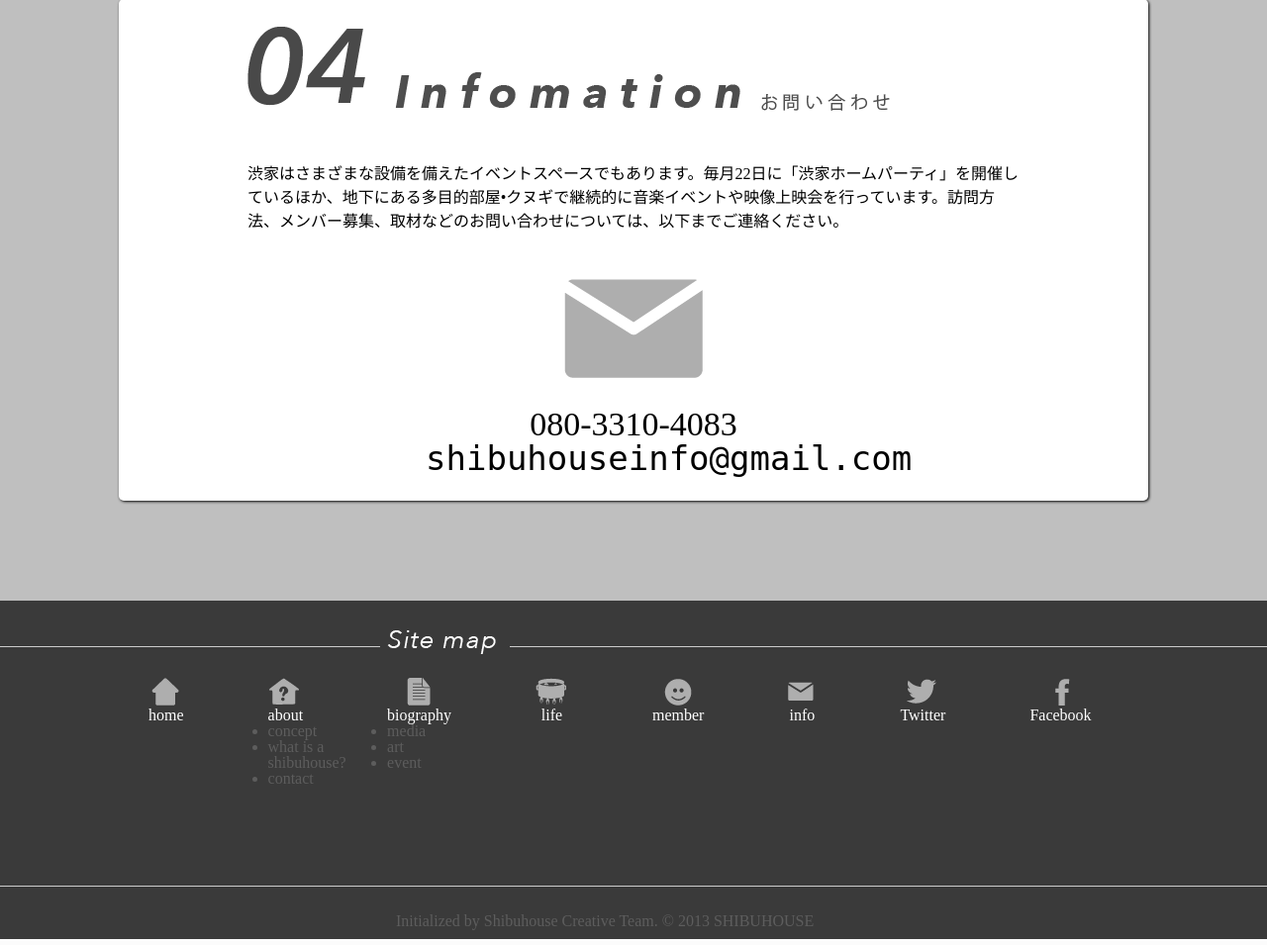
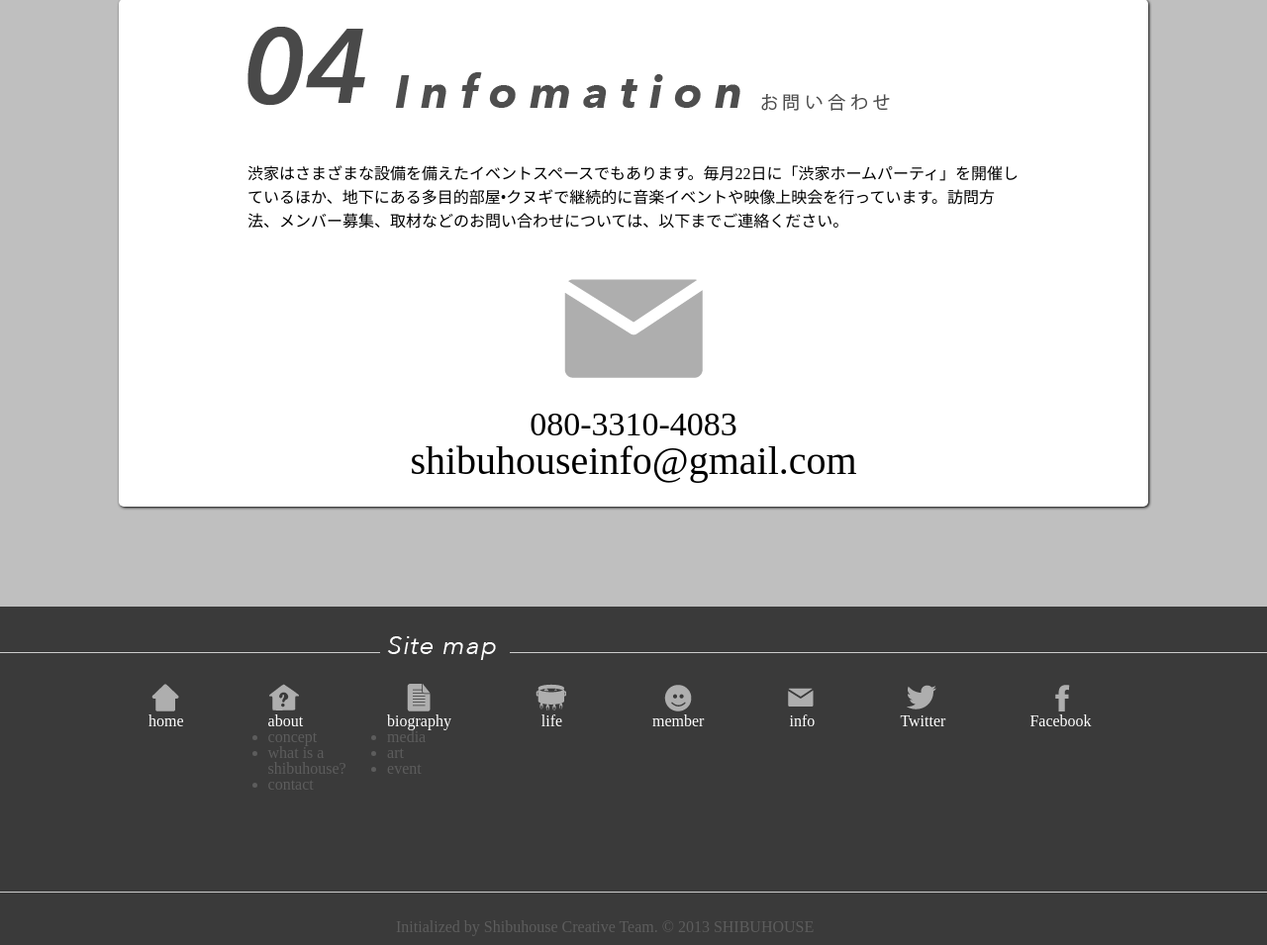
Before and after one commit to ayafujiaya/shibuhouse_new_web, a PHP site: page / in a window 1280 px wide. Shown: the part 3153-4108 px from the top of the page at 99% size. Run offline with PHP 8.4, Linux system fonts and the light colour scheme; some libraries are stand-ins or nearby versions.

Commit message:
Update index.php

```diff
--- a/index.php
+++ b/index.php
@@ -105,11 +105,13 @@ font-size: 32px;
 font-family: monospace;">
 ------->
 <div style="text-align:center; display:block; width:100%; font-size:34px;">080-3310-4083</div>
-            <p style="margin:0 auto;
+           <!--- <p style="margin:0 auto;
 width: 420px;
 font-size: 34px;
 font-family: monospace;
-display: block;">shibuhouseinfo@gmail.com</p>
+display: block;">--------->
+<div style="text-align:center; display:block; width:100%; font-size:40px;">
+shibuhouseinfo@gmail.com</div>
             <!--<img style="margin:0 auto 16px auto; display: block;" src="./img/call_number.png">-->
             <!--<img style="margin:0 auto; display: block;" src="./img/mailadd.png">-->
           </div><!-- .inner_midashi -->
```
